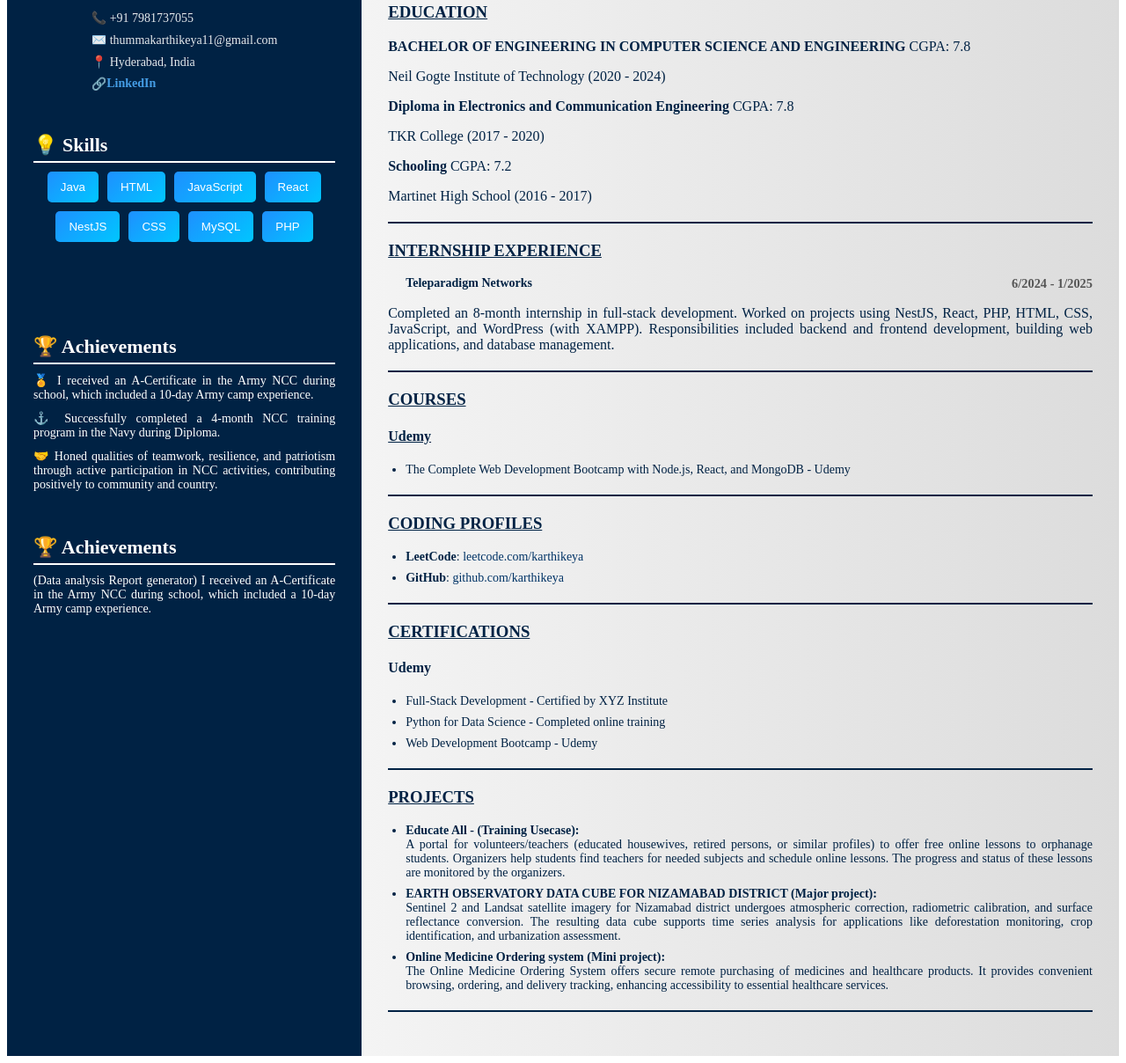
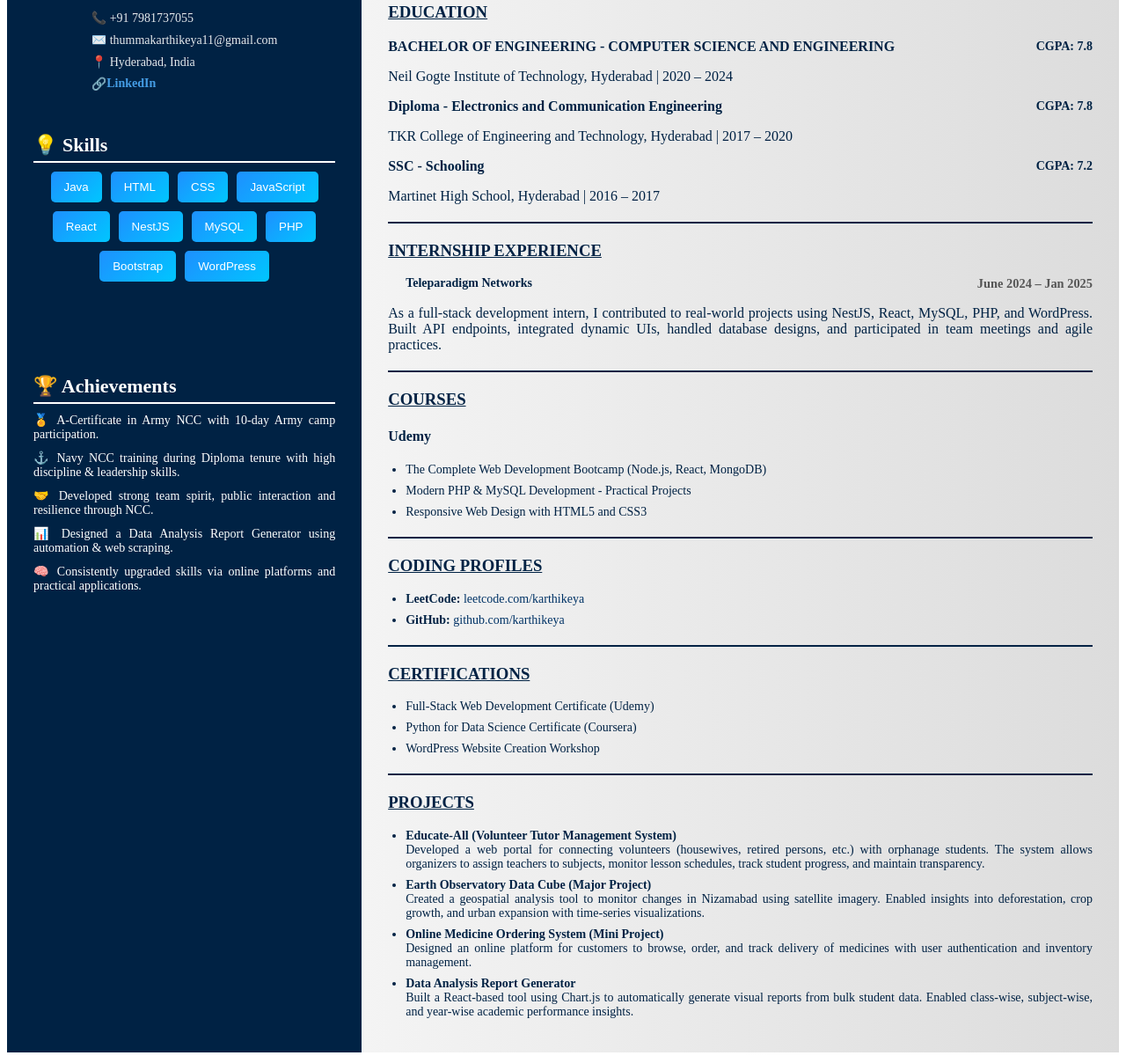
Before and after one commit to thummakarthikeya/Resume, a plain HTML site: page index.html in a window 1280 px wide. Shown: the part 241-1449 px from the top of the page at 88% size. Drawn offline with Linux system fonts and the light colour scheme.

Commit message:
Update index.html

```diff
--- a/index.html
+++ b/index.html
@@ -9,10 +9,10 @@
 <body>
   <div class="resume-container">
 
-    <!-- Left Box - Profile & Skills -->
+    <!-- Left Section -->
     <div class="box1">
       <div class="photo">
-        <img src="Images/circlephoto.png" alt="profile" />
+        <img src="Images/circlephoto.png" alt="Karthikeya Thumma Profile Picture" />
         <ul>
           <li>📞 +91 7981737055</li>
           <li>✉️ thummakarthikeya11@gmail.com</li>
@@ -26,12 +26,14 @@
         <div class="skill-buttons">
           <button>Java</button>
           <button>HTML</button>
+          <button>CSS</button>
           <button>JavaScript</button>
           <button>React</button>
           <button>NestJS</button>
-          <button>CSS</button>
           <button>MySQL</button>
           <button>PHP</button>
+          <button>Bootstrap</button>
+          <button>WordPress</button>
         </div>
       </div>
 
@@ -40,27 +42,23 @@
       <div class="achievements">
         <h1>🏆 Achievements</h1>
         <ul>
-          <li>🏅 I received an A-Certificate in the Army NCC during school, which included a 10-day Army camp experience.</li>
-          <li>⚓ Successfully completed a 4-month NCC training program in the Navy during Diploma.</li>
-          <li>🤝 Honed qualities of teamwork, resilience, and patriotism through active participation in NCC activities, contributing positively to community and country.</li>
-        </ul>
-      </div>
-
-      <div class="achievements">
-        <h1>🏆 Achievements</h1>
-        <ul>
-          <li>(Data analysis Report generator) I received an A-Certificate in the Army NCC during school, which included a 10-day Army camp experience.</li>
+          <li>🏅 A-Certificate in Army NCC with 10-day Army camp participation.</li>
+          <li>⚓ Navy NCC training during Diploma tenure with high discipline & leadership skills.</li>
+          <li>🤝 Developed strong team spirit, public interaction and resilience through NCC.</li>
+          <li>📊 Designed a Data Analysis Report Generator using automation & web scraping.</li>
+          <li>🧠 Consistently upgraded skills via online platforms and practical applications.</li>
         </ul>
       </div>
     </div>
 
-    <!-- Right Box - Content -->
+    <!-- Right Section -->
     <div class="box2">
       <h1 class="name">KARTHIKEYA THUMMA</h1>
 
       <div class="profile">
         <h3><u>PROFILE</u></h3>
-        <p>To have a growth-oriented and challenging career, where I can contribute my knowledge and skills to the organization and enhance my experience through continuous learning and teamwork.</p>
+        <p>To have a growth-oriented and challenging career, where I can contribute my knowledge and
+            skills to the organization and enhance my experience through continuous learning and teamwork.</p>
       </div>
 
       <hr class="section-divider" />
@@ -68,21 +66,27 @@
       <div class="education">
         <h3><u>EDUCATION</u></h3>
         <div class="edu-item">
-          <b>BACHELOR OF ENGINEERING IN COMPUTER SCIENCE AND ENGINEERING</b>
-          <span>CGPA: 7.8</span>
-          <p>Neil Gogte Institute of Technology (2020 - 2024)</p>
+          <div class="edu-title">
+            <b>BACHELOR OF ENGINEERING - COMPUTER SCIENCE AND ENGINEERING</b>
+            <span class="edu-cgpa">CGPA: 7.8</span>
+          </div>
+          <p>Neil Gogte Institute of Technology, Hyderabad | 2020 – 2024</p>
         </div>
 
         <div class="edu-item">
-          <b>Diploma in Electronics and Communication Engineering</b>
-          <span>CGPA: 7.8</span>
-          <p>TKR College (2017 - 2020)</p>
+          <div class="edu-title">
+            <b>Diploma - Electronics and Communication Engineering</b>
+            <span class="edu-cgpa">CGPA: 7.8</span>
+          </div>
+          <p>TKR College of Engineering and Technology, Hyderabad | 2017 – 2020</p>
         </div>
 
         <div class="edu-item">
-          <b>Schooling</b>
-          <span>CGPA: 7.2</span>
-          <p>Martinet High School (2016 - 2017)</p>
+          <div class="edu-title">
+            <b>SSC - Schooling</b>
+            <span class="edu-cgpa">CGPA: 7.2</span>
+          </div>
+          <p>Martinet High School, Hyderabad | 2016 – 2017</p>
         </div>
       </div>
 
@@ -92,19 +96,21 @@
         <h3><u>INTERNSHIP EXPERIENCE</u></h3>
         <ul>
           <li class="experience-item">
-            <b>Teleparadigm Networks</b> <span class="experience-date">6/2024 - 1/2025</span>
+            <b>Teleparadigm Networks</b> <span class="experience-date">June 2024 – Jan 2025</span>
           </li>
         </ul>
-        <p>Completed an 8-month internship in full-stack development. Worked on projects using NestJS, React, PHP, HTML, CSS, JavaScript, and WordPress (with XAMPP). Responsibilities included backend and frontend development, building web applications, and database management.</p>
+        <p>As a full-stack development intern, I contributed to real-world projects using NestJS, React, MySQL, PHP, and WordPress. Built API endpoints, integrated dynamic UIs, handled database designs, and participated in team meetings and agile practices.</p>
       </div>
 
       <hr class="section-divider" />
 
       <div class="courses">
         <h3><u>COURSES</u></h3>
-        <h4><u>Udemy</u></h4>
+        <h4>Udemy</h4>
         <ul>
-          <li>The Complete Web Development Bootcamp with Node.js, React, and MongoDB - Udemy</li>
+          <li>The Complete Web Development Bootcamp (Node.js, React, MongoDB)</li>
+          <li>Modern PHP & MySQL Development - Practical Projects</li>
+          <li>Responsive Web Design with HTML5 and CSS3</li>
         </ul>
       </div>
 
@@ -113,8 +119,8 @@
       <div class="coding-profiles">
         <h3><u>CODING PROFILES</u></h3>
         <ul>
-          <li><b>LeetCode</b>: <a href="https://leetcode.com/karthikeya" target="_blank">leetcode.com/karthikeya</a></li>
-          <li><b>GitHub</b>: <a href="https://github.com/karthikeya" target="_blank">github.com/karthikeya</a></li>
+          <li><b>LeetCode:</b> <a href="https://leetcode.com/karthikeya" target="_blank">leetcode.com/karthikeya</a></li>
+          <li><b>GitHub:</b> <a href="https://github.com/karthikeya" target="_blank">github.com/karthikeya</a></li>
         </ul>
       </div>
 
@@ -122,11 +128,10 @@
 
       <div class="certifications">
         <h3><u>CERTIFICATIONS</u></h3>
-        <h4>Udemy</h4>
         <ul>
-          <li>Full-Stack Development - Certified by XYZ Institute</li>
-          <li>Python for Data Science - Completed online training</li>
-          <li>Web Development Bootcamp - Udemy</li>
+          <li>Full-Stack Web Development Certificate (Udemy)</li>
+          <li>Python for Data Science Certificate (Coursera)</li>
+          <li>WordPress Website Creation Workshop</li>
         </ul>
       </div>
 
@@ -135,19 +140,24 @@
       <div class="projects">
         <h3><u>PROJECTS</u></h3>
         <ul>
-          <li><b>Educate All - (Training Usecase):</b><br>
-            A portal for volunteers/teachers (educated housewives, retired persons, or similar profiles) to offer free online lessons to orphanage students. Organizers help students find teachers for needed subjects and schedule online lessons. The progress and status of these lessons are monitored by the organizers.
+          <li>
+            <b>Educate-All (Volunteer Tutor Management System)</b><br>
+            Developed a web portal for connecting volunteers (housewives, retired persons, etc.) with orphanage students. The system allows organizers to assign teachers to subjects, monitor lesson schedules, track student progress, and maintain transparency.
           </li>
-          <li><b>EARTH OBSERVATORY DATA CUBE FOR NIZAMABAD DISTRICT (Major project):</b><br>
-            Sentinel 2 and Landsat satellite imagery for Nizamabad district undergoes atmospheric correction, radiometric calibration, and surface reflectance conversion. The resulting data cube supports time series analysis for applications like deforestation monitoring, crop identification, and urbanization assessment.
+          <li>
+            <b>Earth Observatory Data Cube (Major Project)</b><br>
+            Created a geospatial analysis tool to monitor changes in Nizamabad using satellite imagery. Enabled insights into deforestation, crop growth, and urban expansion with time-series visualizations.
           </li>
-          <li><b>Online Medicine Ordering system (Mini project):</b><br>
-            The Online Medicine Ordering System offers secure remote purchasing of medicines and healthcare products. It provides convenient browsing, ordering, and delivery tracking, enhancing accessibility to essential healthcare services.
+          <li>
+            <b>Online Medicine Ordering System (Mini Project)</b><br>
+            Designed an online platform for customers to browse, order, and track delivery of medicines with user authentication and inventory management.
+          </li>
+          <li>
+            <b>Data Analysis Report Generator</b><br>
+            Built a React-based tool using Chart.js to automatically generate visual reports from bulk student data. Enabled class-wise, subject-wise, and year-wise academic performance insights.
           </li>
         </ul>
       </div>
-
-      <hr class="section-divider" />
     </div>
   </div>
 </body>
```
